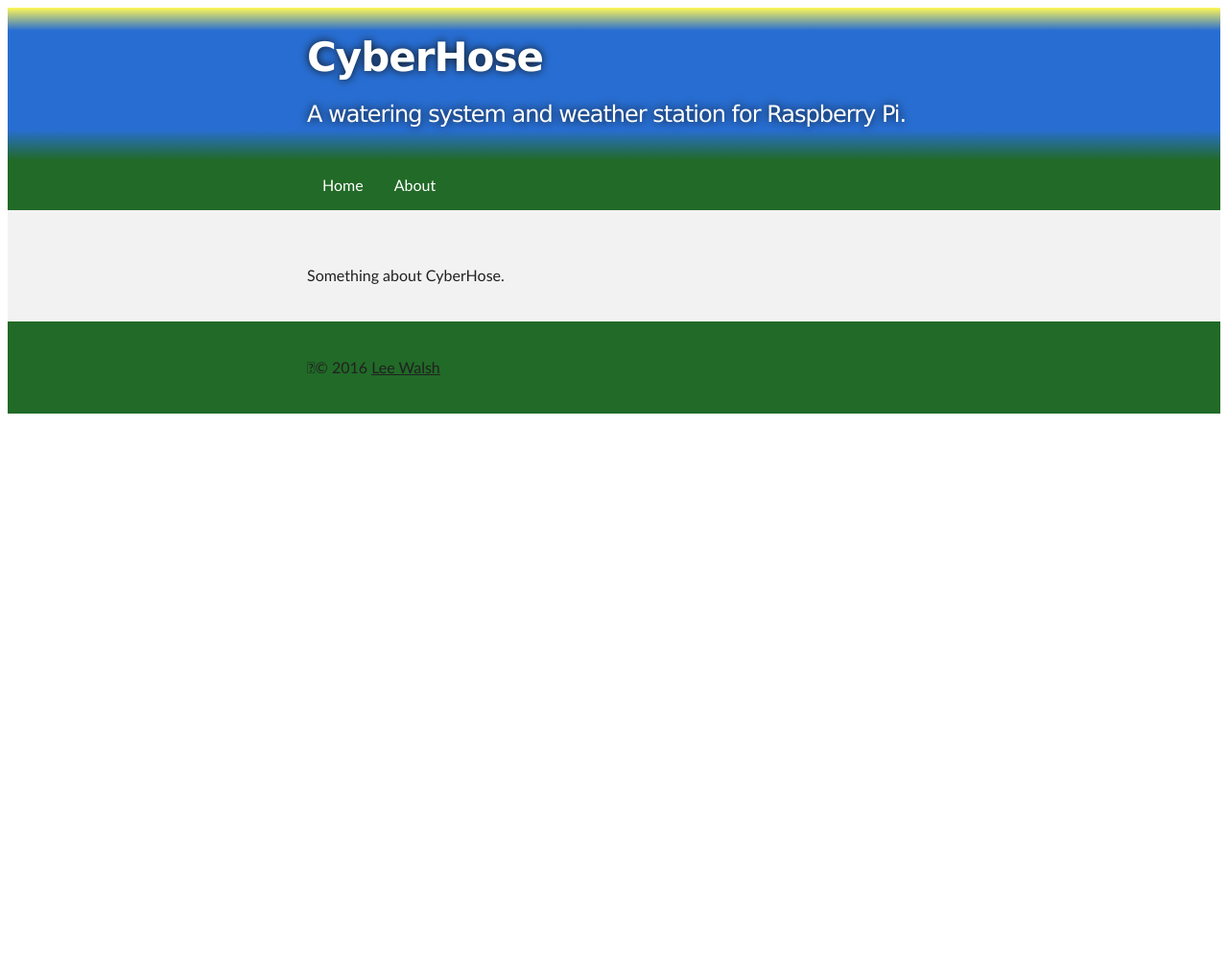
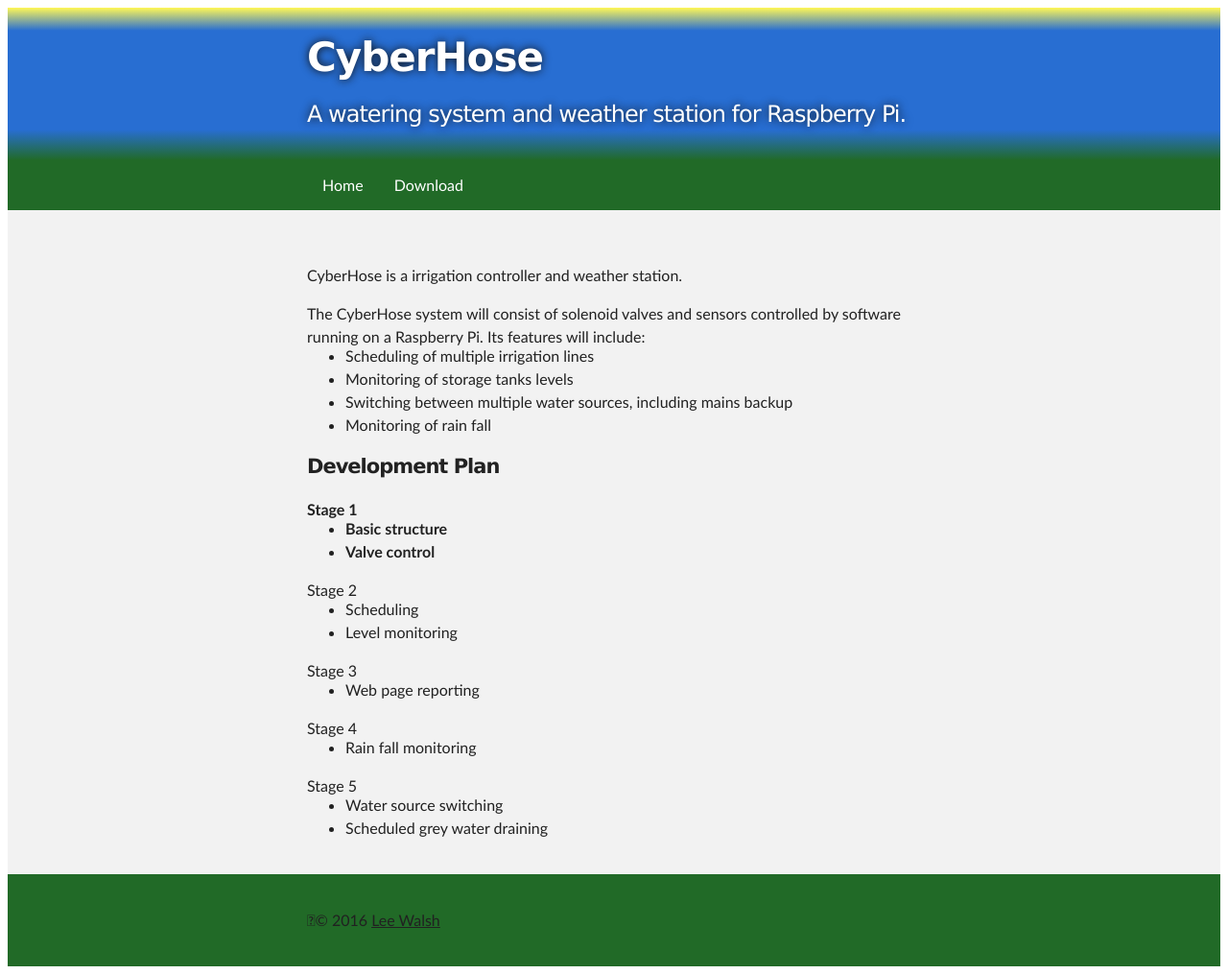
Before and after one commit to Tanglo/CyberHose, a Jekyll site: the page built from index.md, in a window 1280 px wide. Shown: the whole page at 96% size. Built offline with Jekyll 4.4.1, drawn with Linux system fonts in a browser that asks for light colours; before the commit the page ends 900 px from its top, so only the background shows below that.

Commit message:
Initial content

```diff
--- a/index.md
+++ b/index.md
@@ -4,4 +4,36 @@
 order: 0
 ---
 
-Something about CyberHose.
+CyberHose is a irrigation controller and weather station.
+
+The CyberHose system will consist of solenoid valves and sensors controlled by software running on a Raspberry Pi. Its features will include:
+
+* Scheduling of multiple irrigation lines
+* Monitoring of storage tanks levels
+* Switching between multiple water sources, including mains backup
+* Monitoring of rain fall
+
+#### Development Plan
+
+__Stage 1__
+
+* __Basic structure__
+* __Valve control__
+
+Stage 2
+
+* Scheduling
+* Level monitoring
+
+Stage 3
+
+* Web page reporting
+
+Stage 4
+
+* Rain fall monitoring
+
+Stage 5
+
+* Water source switching
+* Scheduled grey water draining
--- a/stylesheets/main.scss
+++ b/stylesheets/main.scss
@@ -68,30 +68,14 @@
     font-size: 16px;
 }
 
+p + ul {
+    margin-top: -20px;
+}
+
 a {
     text-decoration: none;
     color: #286ED2;
     text-shadow: none;
-}
-
-ul {
-    list-style-type: none;
-    margin: 0;
-    padding: 0;
-    overflow: hidden;
-    background-color: $header-background-colour;
-}
-
-li {
-    float: left;
-}
-
-li a {
-    display: block;
-    color: white;
-    text-align: center;
-    padding: 14px 16px;
-    text-decoration: none;
 }
 
 /* Change the link color to $navbar-active-color on hover */
@@ -132,6 +116,27 @@
     padding: 0;
 }
 
+#navbar-wrap ul {
+    list-style-type: none;
+    margin: 0;
+    padding: 0;
+    overflow: hidden;
+    background-color: $header-background-colour;
+}
+
+#navbar-wrap li {
+    float: left;
+}
+
+#navbar-wrap li a {
+    display: block;
+    color: white;
+    text-align: center;
+    padding: 14px 16px;
+    text-decoration: none;
+}
+
+
 #main_content_wrap {
     background: #f2f2f2;
 //    border-top: 1px solid #111;
```
Also changed, not shown: about.md (deleted, +0 -6 lines), download.md (added, +24 -0 lines).
